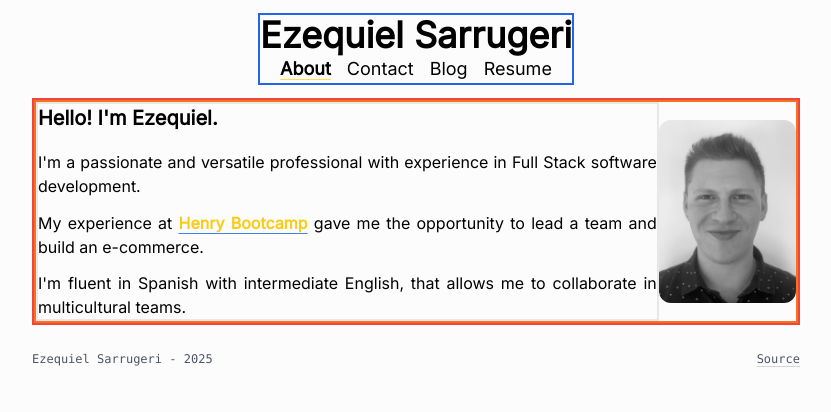
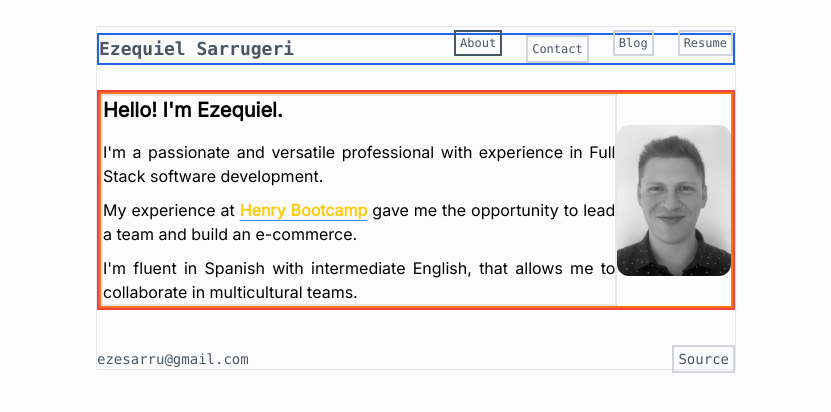
Before and after one commit to ezesarru/Oportunity, a Next.js app: page / in a window 1280 px wide. Shown: the top 412 px of the page, without its empty margins (224-1055 px from the left). Built offline with nearby package versions, Linux system fonts and the light colour scheme.

Commit message:
topbar update

```diff
--- a/src/app/layout.js
+++ b/src/app/layout.js
@@ -14,14 +14,14 @@ export default function RootLayout({ children }) {
       <head>
         <link rel="icon" href="/favicon.ico" />
       </head>
-      <body className="">
-        <div className="flex justify-center mx-auto my-[1%]">
+      <body className="border max-w-screen-sm mx-auto mt-[2%]">
+        <div className="mt-[1%] mb-[4%]">
           <Topbar />
         </div>
         <div className="border-2 border-red-500 max-w-3xl mx-auto flex justify-center">
           {children}
         </div>
-        <div className="my-[2%] mx-auto max-w-3xl">
+        <div className="mt-[6%] mx-auto max-w-3xl">
           <Footer />
         </div>
       </body>
--- a/src/components/Footer.jsx
+++ b/src/components/Footer.jsx
@@ -4,15 +4,15 @@ import Link from "next/link";
 
 export default function Footer() {
   return (
-    <footer className="flex text-xs text-center text-gray-600 dark:text-white font-mono">
+    <footer className="flex text-sm text-center text-gray-600 dark:text-white font-mono">
       <div className="grow text-left">
-        <p>Ezequiel Sarrugeri - 2025</p>
+        <p>ezesarru@gmail.com</p>
       </div>
       <div>
         <Link
           href="https://github.com/ezesarru/Oportunity"
           target="_blank"
-          className="text-gray-600 dark:text-white border-b transition-[border-color] border-gray-300  hover:border-gray-600  dark:border-gray-500 dark:hover:border-white"
+          className="text-gray-600 dark:text-white border-2 p-1 transition-[border-color] border-gray-300  hover:border-gray-600  dark:border-gray-500 dark:hover:border-yellow-500"
         >
           Source
         </Link>
--- a/src/components/Topbar.jsx
+++ b/src/components/Topbar.jsx
@@ -12,16 +12,16 @@ export default function Sidebar() {
   const showContact = useStore((state) => state.showContact);
 
   return (
-    <nav className="border-2 border-blue-600">
-      <h1 className="text-4xl font-bold">Ezequiel Sarrugeri</h1>
-      <ul className="flex flex-row gap-4 text-lg justify-center">
+    <div className="border-2 border-blue-600 flex justify-between items-center font-mono text-gray-600 dark:text-white">
+      <h1 className="text-lg font-bold">Ezequiel Sarrugeri</h1>
+      <ul className="flex flex-row gap-6 text-xs">
         <li>
           <Link
             href="/"
             className={
               pathname === "/"
-                ? "underline decoration-yellow-300 underline-offset-4 font-bold"
-                : ""
+                ? "border-2 p-1 border-gray-600 dark:border-yellow-500"
+                : "border-2 p-1 transition-[border-color] border-gray-300  hover:border-gray-600  dark:border-gray-500 dark:hover:border-yellow-500"
             }
           >
             About
@@ -39,8 +39,8 @@ export default function Sidebar() {
             }}
             className={`${
               showContact && pathname === "/"
-                ? "underline decoration-yellow-300 underline-offset-4 font-bold"
-                : ""
+                ? "border-2 p-1 border-gray-600 dark:border-yellow-500"
+                : "border-2 p-1 transition-[border-color] border-gray-300  hover:border-gray-600  dark:border-gray-500 dark:hover:border-yellow-500"
             }`}
           >
             Contact
@@ -51,8 +51,8 @@ export default function Sidebar() {
             href="/blog"
             className={
               pathname === "/blog"
-                ? "underline decoration-yellow-300 underline-offset-4 font-bold"
-                : ""
+                ? "border-2 p-1 border-gray-600 dark:border-yellow-500"
+                : "border-2 p-1 transition-[border-color] border-gray-300  hover:border-gray-600  dark:border-gray-500 dark:hover:border-yellow-500"
             }
           >
             Blog
@@ -60,7 +60,7 @@ export default function Sidebar() {
         </li>
         <li>
           <a
-            className="hover:underline decoration-red-500 underline-offset-4 hover:font-bold "
+            className="border-2 p-1 transition-[border-color] border-gray-300  hover:border-gray-600  dark:border-gray-500 dark:hover:border-yellow-500"
             href="/resume.pdf"
             target="_blank"
           >
@@ -68,6 +68,6 @@ export default function Sidebar() {
           </a>
         </li>
       </ul>
-    </nav>
+    </div>
   );
 }
```
